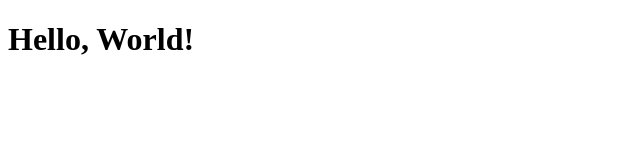
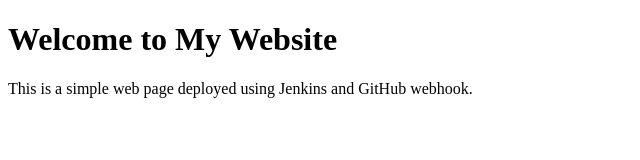
Before and after one commit to sathishkumarjb/CI-CD-GIT-Jenkins, a plain HTML site: page index.html in a window 1280 px wide. Shown: the whole page, without its empty margins (0-640 px from the left). Drawn offline with Linux system fonts and the light colour scheme.

Commit message:
all commited

```diff
--- a/index.html
+++ b/index.html
@@ -1,9 +1,12 @@
 <!DOCTYPE html>
-<html>
+<html lang="en">
 <head>
+    <meta charset="UTF-8">
+    <meta name="viewport" content="width=device-width, initial-scale=1.0">
     <title>My Website</title>
 </head>
 <body>
-    <h1>Hello, World!</h1>
+    <h1>Welcome to My Website</h1>
+    <p>This is a simple web page deployed using Jenkins and GitHub webhook.</p>
 </body>
 </html>
```
